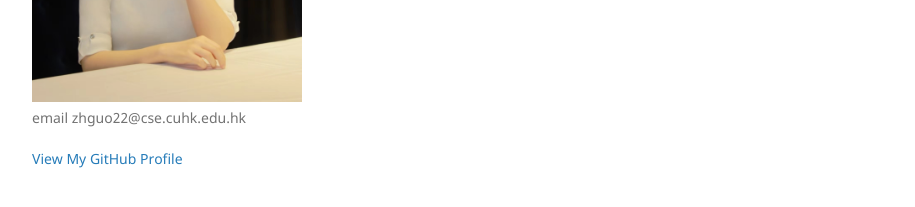
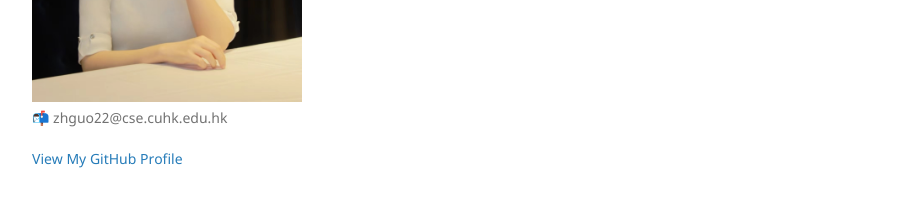
Before and after one commit to zhguo24/zhguo24.github.io, a Jekyll site: the page built from docs/SUPPORT.md, in a window 1280 px wide. Shown: the part 378-585 px from the top of the page, without its empty margins (178-1093 px from the left). Built offline with Jekyll 4.4.1, drawn with Linux system fonts in a browser that asks for light colours; our own code applies the rules of GitHub Pages for plain Markdown files.

Commit message:
Update _config.yml

```diff
--- a/_config.yml
+++ b/_config.yml
@@ -1,6 +1,6 @@
 title: Zhihan Guo 郭芷含
 logo: /assets/img/zhihan.jpg
-description: email zhguo22@cse.cuhk.edu.hk
+description: 📬 zhguo22@cse.cuhk.edu.hk
 show_downloads: false
 google_analytics:
 theme: jekyll-theme-minimal
```
